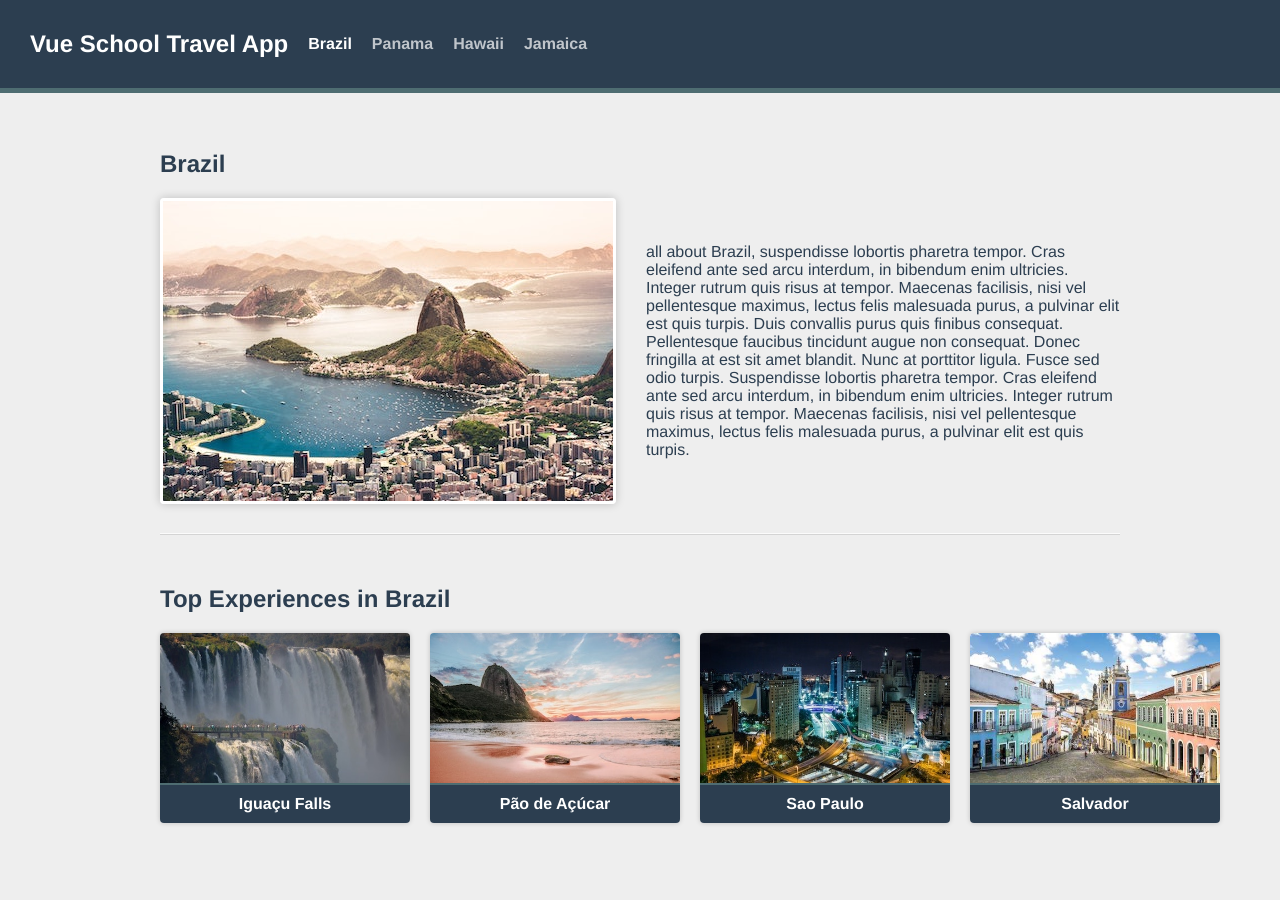
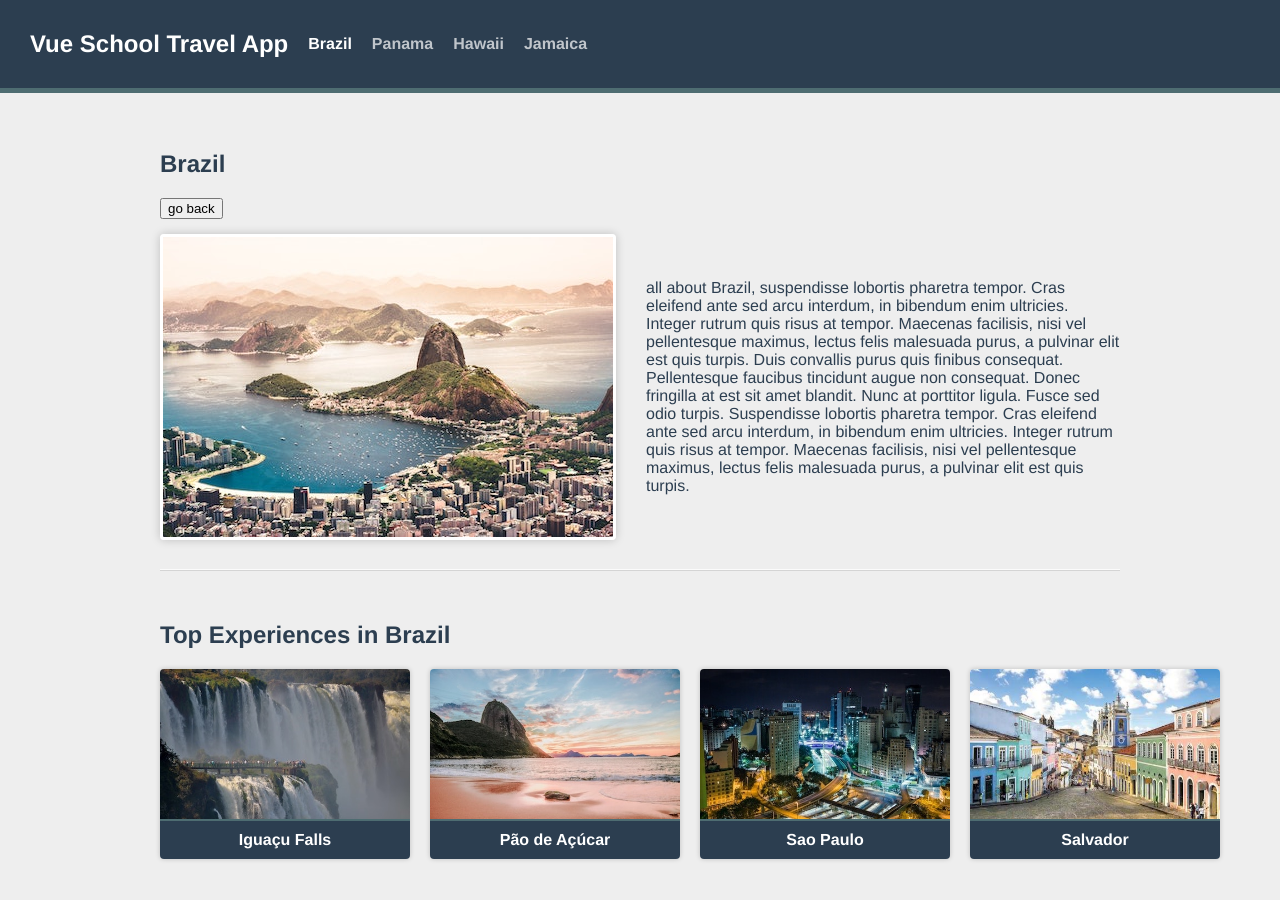
Before and after one commit to thebrokenblow/travel, a Vue app: page /destination/1/brazil in a window 1280 px wide. Shown: the top 900 px of the page. Built offline with nearby package versions, Linux system fonts and the light colour scheme.

Commit message:
Добавил кнопку go back

```diff
--- /dev/null
+++ b/src/components/GoBack.vue
@@ -0,0 +1,5 @@
+<template>
+  <span class="go-back">
+    <button @click="$router.back()">go back</button>
+  </span>
+</template>
--- a/src/router/index.js
+++ b/src/router/index.js
@@ -13,7 +13,7 @@
     path: '/destination/:id/:slug/:experienceSlug',
     name: 'experience.show',
     component: () => import('@/views/ExperienceShow.vue'),
-    props: (route) => ({ id: parseInt(route.params.id) })
+    props: (route) => ({ ...route.params, id: parseInt(route.params.id) })
   }
 ]
 
--- a/src/views/DestinationShow.vue
+++ b/src/views/DestinationShow.vue
@@ -1,6 +1,7 @@
 <template>
   <section v-if="destination" class="destination">
     <h1>{{ destination.name }}</h1>
+    <GoBack />
     <div class="destination-details">
       <img :src="`/images/${destination.image}`" :alt="destination.name" />
       <p>{{ destination.description }}</p>
@@ -17,13 +18,15 @@
         <ExperienceCard :experience="experience" />
       </router-link>
     </div>
+    <router-view />
   </section>
 </template>
 <script>
 import sourceData from '@/data.json'
 import ExperienceCard from '@/components/ExperienceCard.vue'
+import GoBack from '@/components/GoBack.vue'
 export default {
-  components: { ExperienceCard },
+  components: { ExperienceCard, GoBack },
   props: {
     id: { type: Number, required: true }
   },
```
